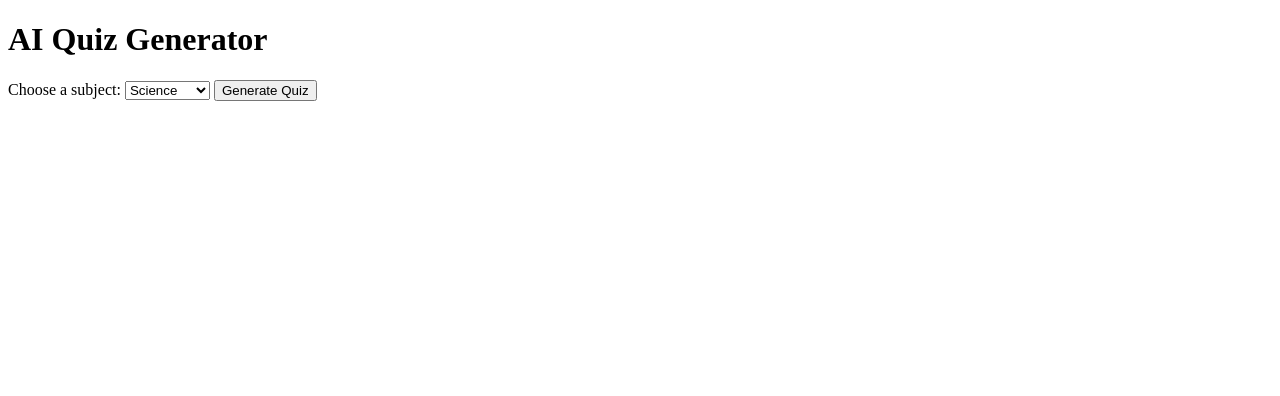
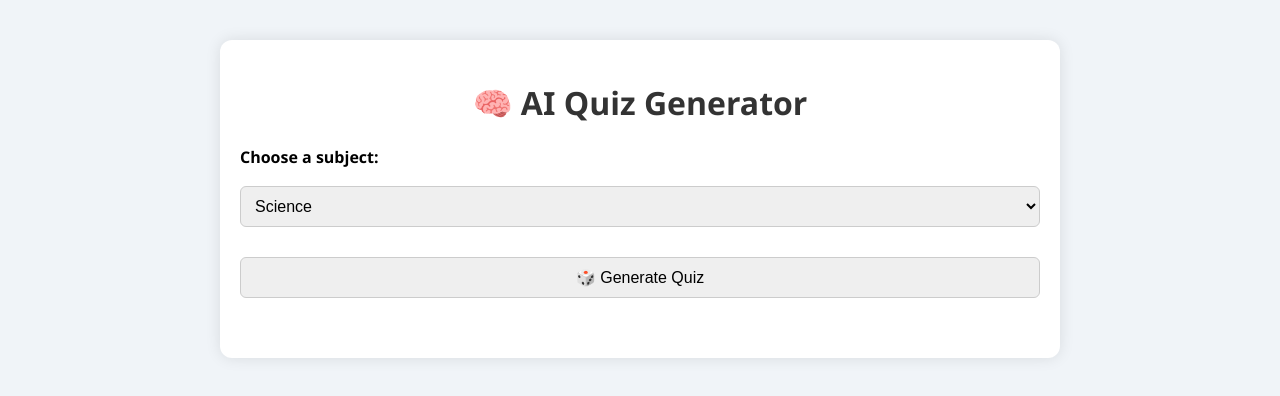
Before and after one commit to Sid-1-cmd/Quiz-app, a website: page index.html in a window 1280 px wide. Drawn offline with Linux system fonts and the light colour scheme.

Commit message:
Update index.html

```diff
--- a/index.html
+++ b/index.html
@@ -3,11 +3,61 @@
 <head>
   <meta charset="UTF-8">
   <title>AI Quiz Generator</title>
-  <link rel="stylesheet" href="style.css">
+  <link rel="stylesheet" href="styles.css">
+  <style>
+    body {
+      font-family: "Segoe UI", sans-serif;
+      background: #f0f4f8;
+      margin: 0;
+      padding: 0;
+    }
+
+    .container {
+      max-width: 800px;
+      margin: 40px auto;
+      padding: 20px;
+      background: #ffffff;
+      border-radius: 12px;
+      box-shadow: 0 0 15px rgba(0, 0, 0, 0.1);
+    }
+
+    h1 {
+      text-align: center;
+      color: #333;
+    }
+
+    label {
+      font-weight: bold;
+      display: block;
+      margin-bottom: 8px;
+    }
+
+    select, button {
+      padding: 10px;
+      font-size: 16px;
+      margin: 10px 0 20px;
+      width: 100%;
+      border: 1px solid #ccc;
+      border-radius: 6px;
+    }
+
+    #quizContainer {
+      margin-top: 20px;
+    }
+
+    #resultBox {
+      background: #e8f5e9;
+      border-left: 4px solid #4caf50;
+      padding: 15px;
+      margin-top: 20px;
+      border-radius: 8px;
+      display: none;
+    }
+  </style>
 </head>
 <body>
   <div class="container">
-    <h1>AI Quiz Generator</h1>
+    <h1>🧠 AI Quiz Generator</h1>
 
     <label for="subject">Choose a subject:</label>
     <select id="subject">
@@ -15,11 +65,15 @@
       <option value="history">History</option>
       <option value="math">Math</option>
       <option value="javascript">JavaScript</option>
+      <option value="space">Space</option>
+      <option value="indian politics">Indian Politics</option>
     </select>
 
-    <button id="generateBtn">Generate Quiz</button>
+    <button id="generateBtn">🎲 Generate Quiz</button>
 
     <div id="quizContainer"></div>
+
+    <div id="resultBox"></div>
   </div>
 
   <script src="script.js"></script>
```
